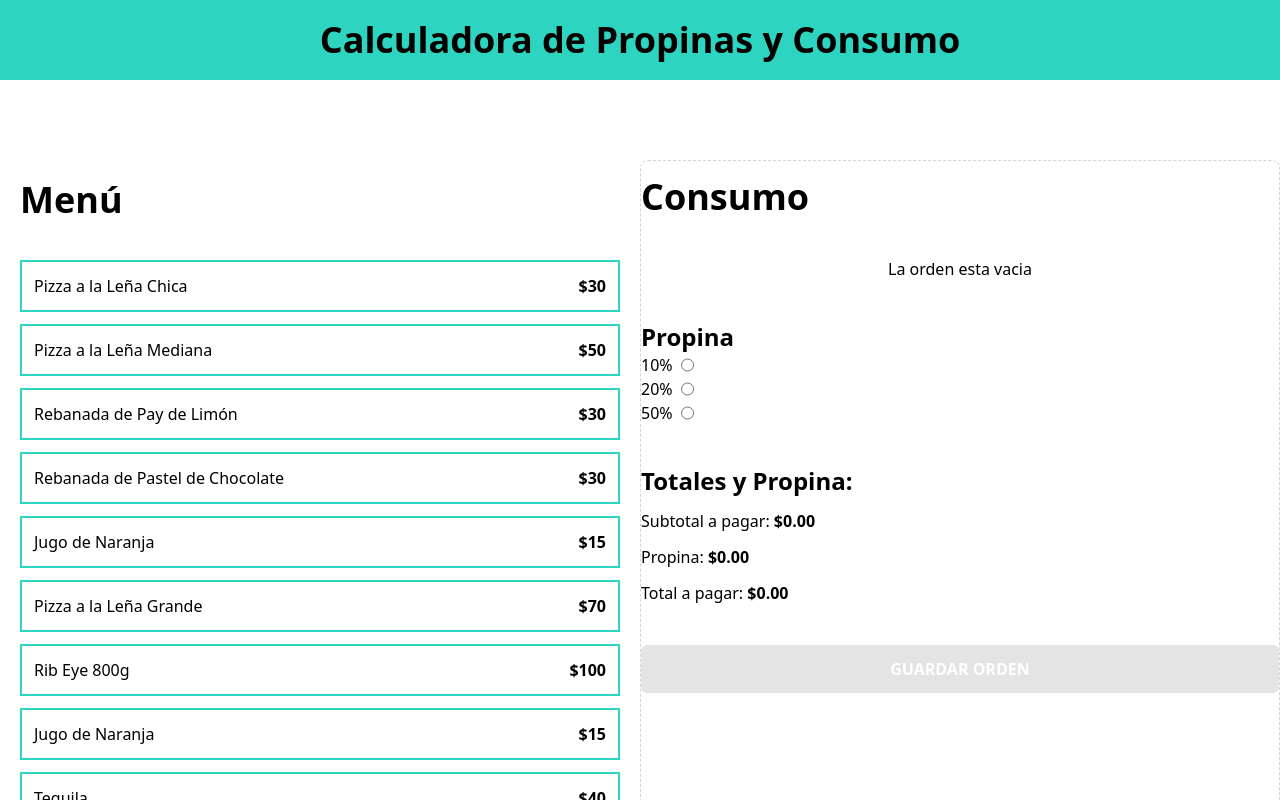
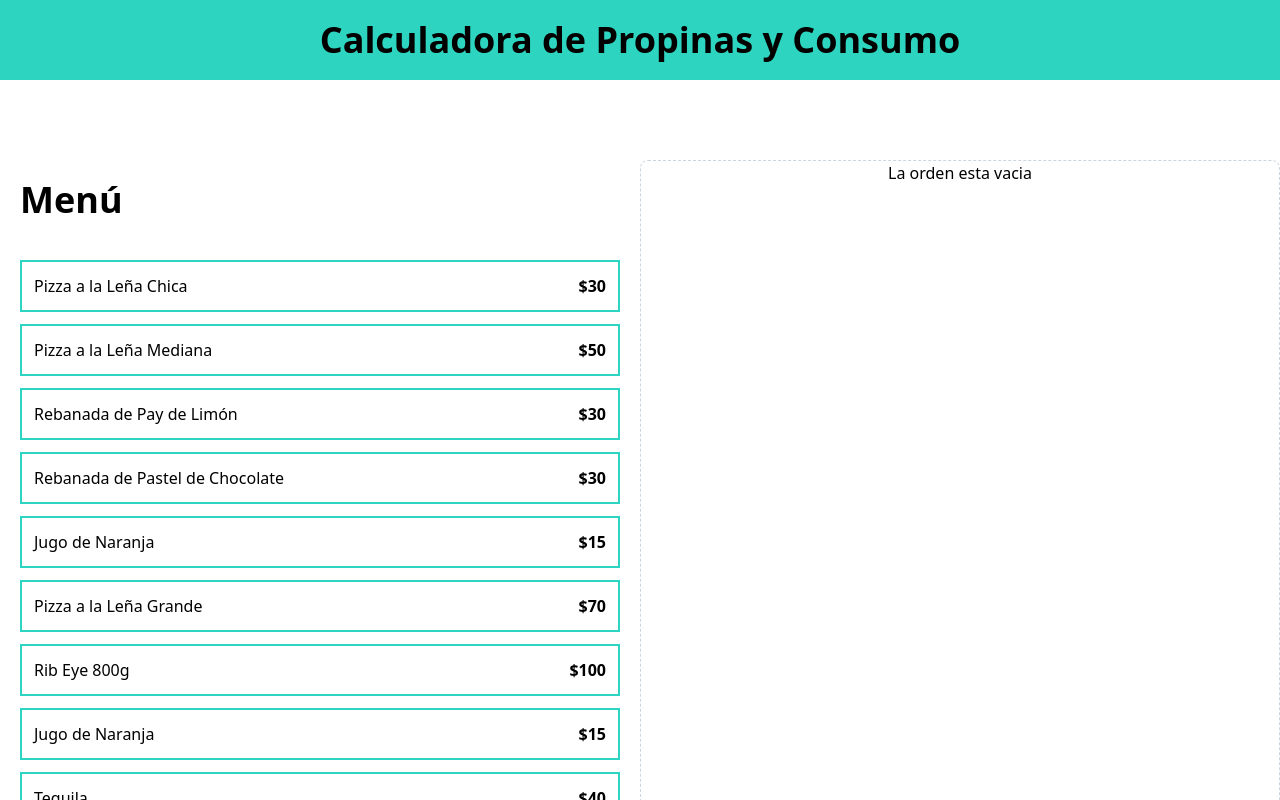
Before and after one commit to Dhramire89/CalculadoraDePropinas, a React (Vite) app: page / in a window 1280 px wide. Shown: the top 800 px of the page. Built offline with nearby package versions, Linux system fonts and the light colour scheme.

Commit message:
Evitando que se carguen componentes que no tienen nada

```diff
--- a/src/App.tsx
+++ b/src/App.tsx
@@ -28,11 +28,17 @@ function App() {
         </div>
 
         <div className="border border-dashed border-slate-300 rounded-lg space-y-10">
-          <OrderContents order={order} removeItem={removeItem} />
+          {order.length > 0 ? (
+            <>
+              <OrderContents order={order} removeItem={removeItem} />
 
-          <TippercentageForm setTip={setTip} />
+              <TippercentageForm setTip={setTip} tip={tip} />
 
-          <OrderTotals order={order} tip={tip} placeOrder={placeOrder} />
+              <OrderTotals order={order} tip={tip} placeOrder={placeOrder} />
+            </>
+          ) : (
+            <p className="text-center">La orden esta vacia</p>
+          )}
         </div>
       </main>
     </>
--- a/src/componets/OrderContents.tsx
+++ b/src/componets/OrderContents.tsx
@@ -15,10 +15,7 @@ export default function OrderContents({
       <h2 className="font-black text-4xl mt-4">Consumo</h2>
 
       <div className="space-y-3 mt-10">
-        {order.length === 0 ? (
-          <p className="text-center">La orden esta vacia</p>
-        ) : (
-          order.map((item) => (
+        {order.map((item) => (
           <div
             className="flex justify-between items-center border-t border-gray-200 py-5 last-of-type:border-b"
             key={item.id}
@@ -41,8 +38,7 @@ export default function OrderContents({
               X
             </button>
           </div>
-          ))
-        )}
+        ))}
       </div>
     </div>
   );
```
Lines whose indentation alone changed are shown as unchanged.
